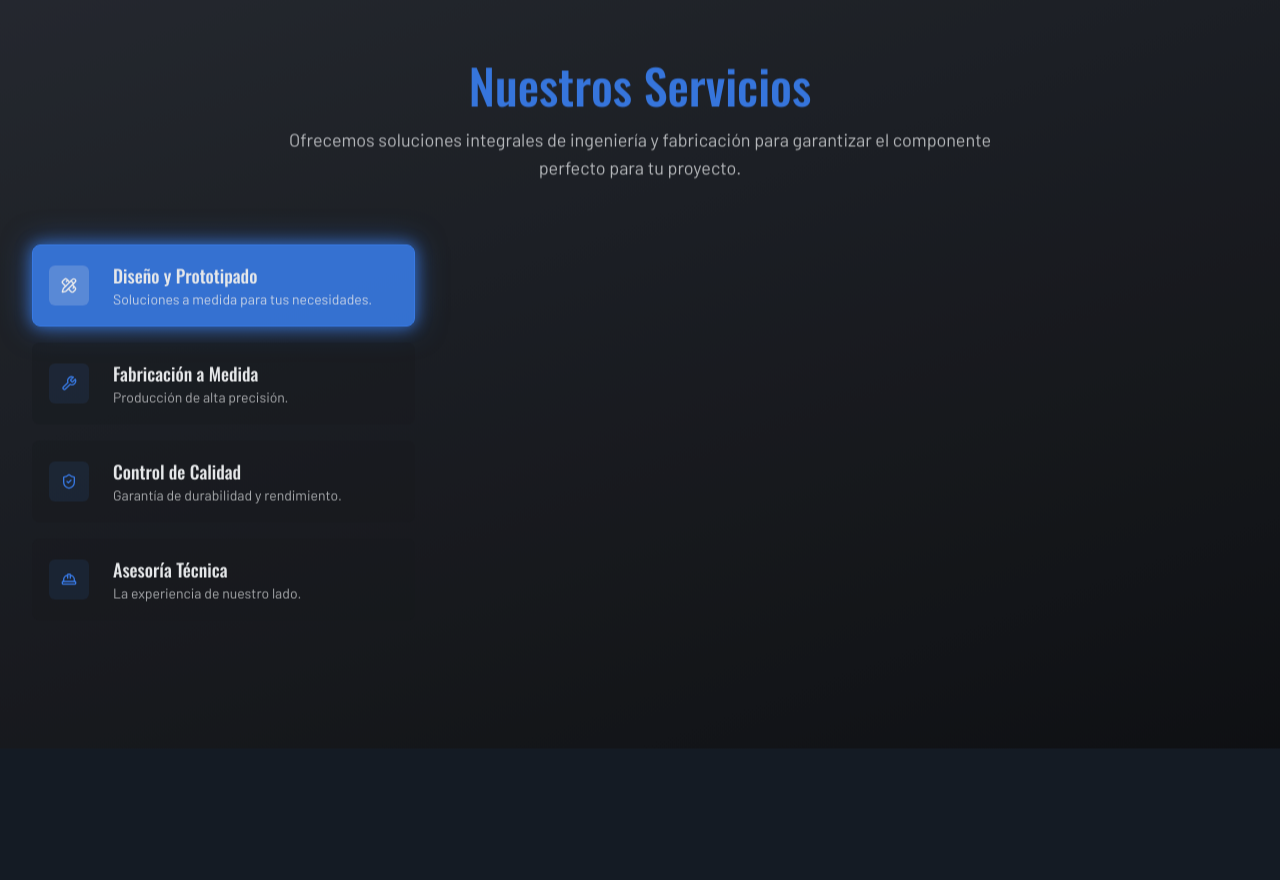
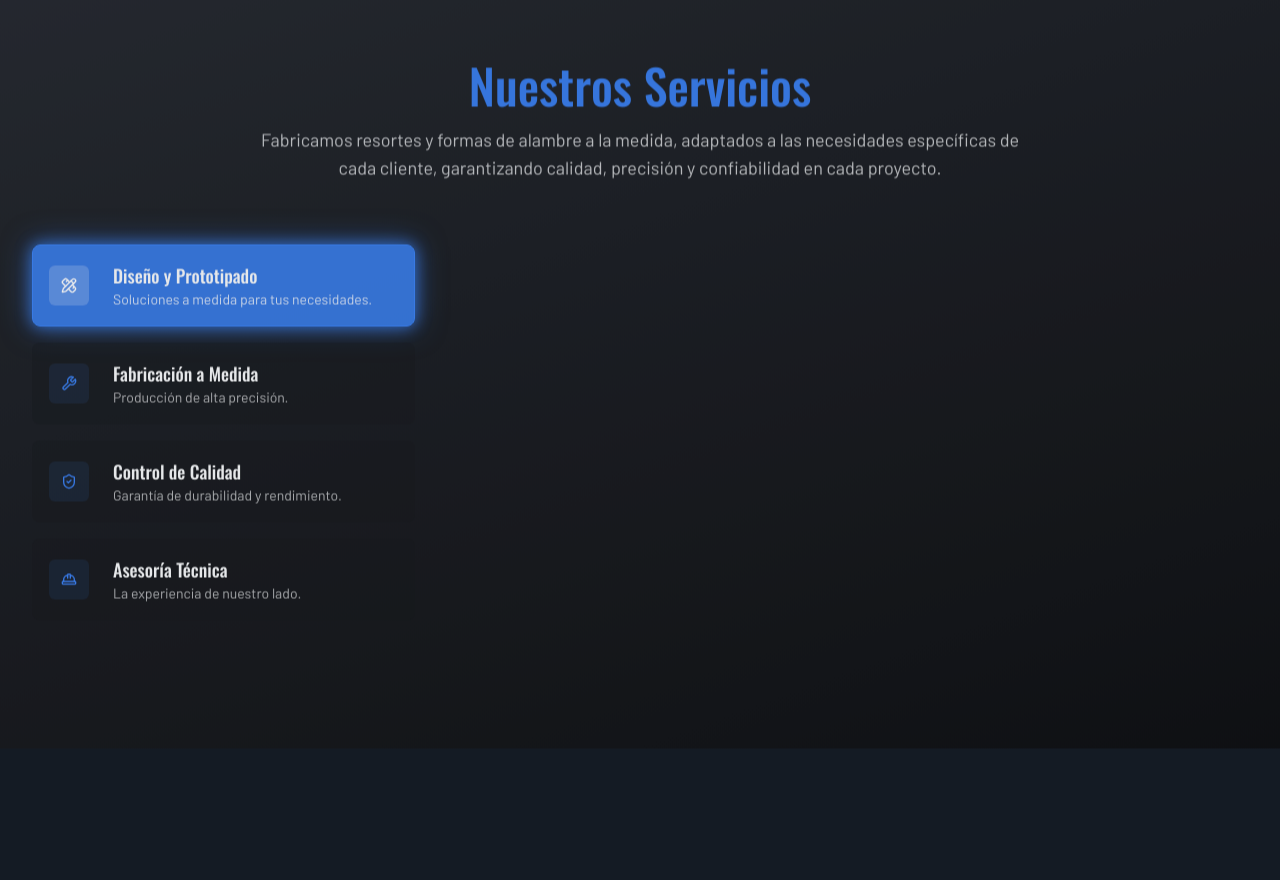
Before and after one commit to Akkabra/formaresortelegosas, a Next.js app: page / in a window 1280 px wide. Shown: the part 2520-3400 px from the top of the page. Built offline with nearby package versions, Linux system fonts and the light colour scheme.

Commit message:
Cambia este texto por esto: "Fabricamos resortes y formas de alambre a l

```diff
--- a/src/components/sections/services-section.tsx
+++ b/src/components/sections/services-section.tsx
@@ -93,7 +93,7 @@ export default function ServicesSection() {
             Nuestros Servicios
           </h2>
           <p className="mt-4 text-lg text-center max-w-3xl mx-auto text-foreground/80">
-            Ofrecemos soluciones integrales de ingeniería y fabricación para garantizar el componente perfecto para tu proyecto.
+            Fabricamos resortes y formas de alambre a la medida, adaptados a las necesidades específicas de cada cliente, garantizando calidad, precisión y confiabilidad en cada proyecto.
           </p>
         </AnimateOnScroll>
 
```
